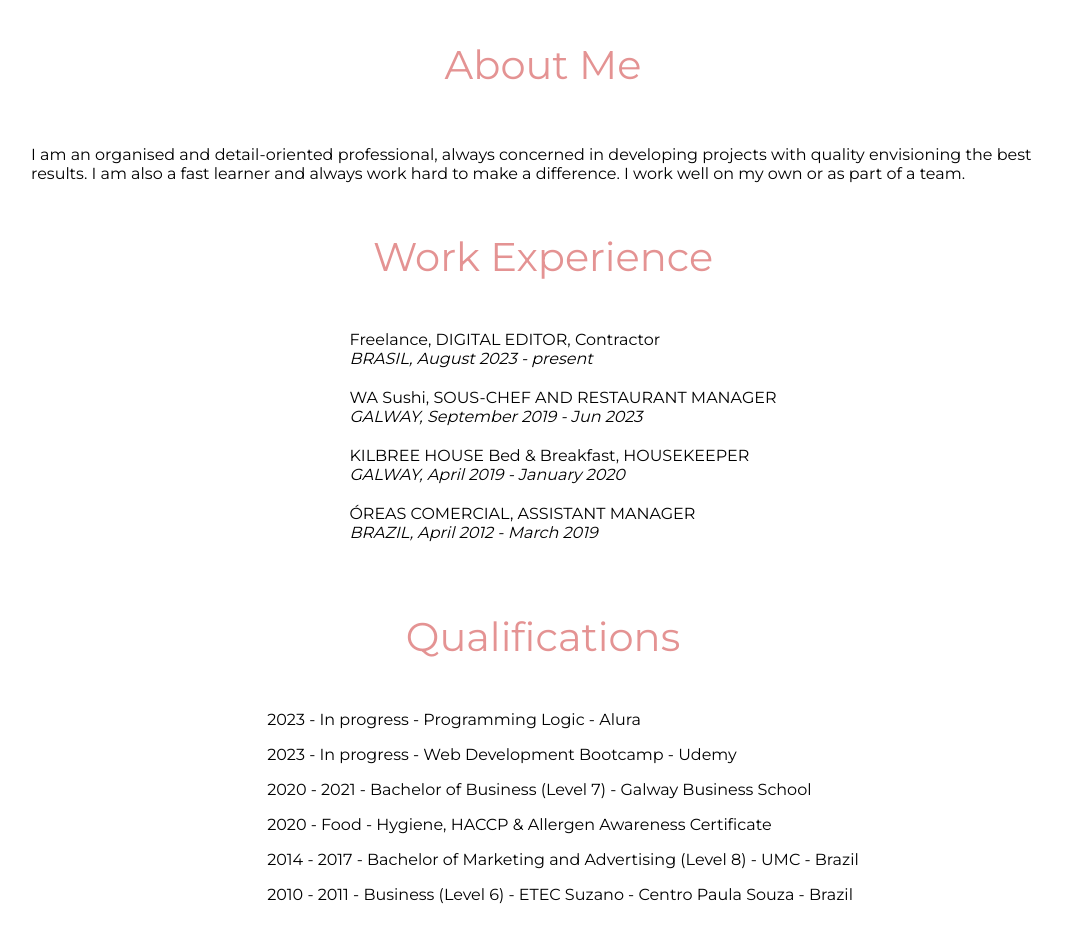
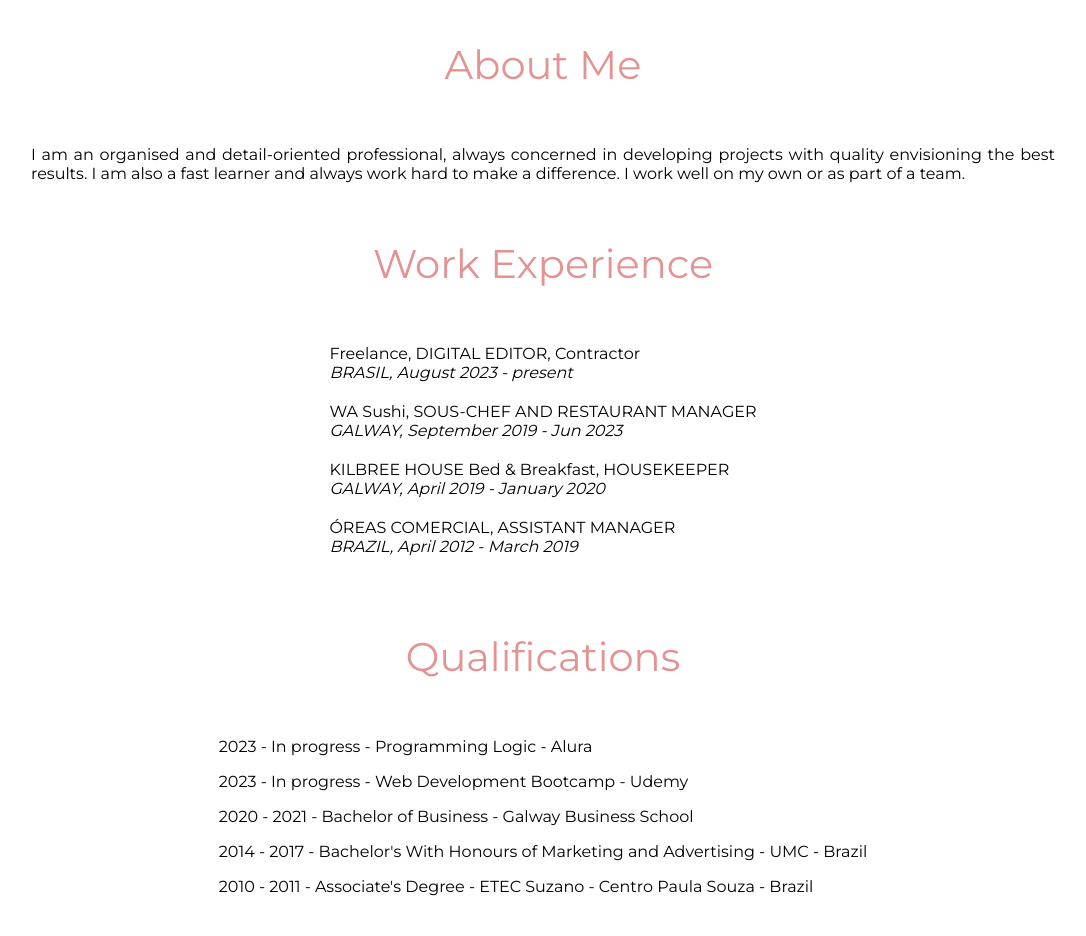
Before and after one commit to kimuramilena/personal-website, a plain HTML site: page about.html in a window 1280 px wide. Shown: the whole page, without its empty margins (97-1183 px from the left). Drawn offline with Linux system fonts and the light colour scheme.

Commit message:
Fixed margin and padding problems

```diff
--- a/about.html
+++ b/about.html
@@ -17,31 +17,25 @@
       href="https://fonts.googleapis.com/css2?family=Montserrat:wght@700&display=swap"
       rel="stylesheet"
     />
-    <link rel="preconnect" href="https://fonts.googleapis.com" />
+    <link rel="preconnect" href="https://fonts.googleapis.com"/>
     <link rel="preconnect" href="https://fonts.gstatic.com" crossorigin />
-    <link
-      href="https://fonts.googleapis.com/css2?family=Sacramento&display=swap"
-      rel="stylesheet"
-    />
-    <link rel="preconnect" href="https://fonts.googleapis.com" />
+    <link href="https://fonts.googleapis.com/css2?family=Sacramento&display=swap" rel="stylesheet"/>
+    <link rel="preconnect" href="https://fonts.googleapis.com"/>
     <link rel="preconnect" href="https://fonts.gstatic.com" crossorigin />
-    <link
-      href="https://fonts.googleapis.com/css2?family=Bad+Script&display=swap"
-      rel="stylesheet"
-    />
+    <link href="https://fonts.googleapis.com/css2?family=Bad+Script&display=swap" rel="stylesheet"/>
   </head>
   <body>
     <div class="container-about">
       <h2 class="description-about">About Me</h2>
 
-      <p>
+      <p class="p-about">
         I am an organised and detail-oriented professional, always concerned in
         developing projects with quality envisioning the best results. I am also
         a fast learner and always work hard to make a difference. I work well on
         my own or as part of a team.
       </p>
 
-      <h2>Work Experience</h2>
+      <h2 class="description-about">Work Experience</h2>
       <ul class="list-about">
         <li>
             Freelance, DIGITAL EDITOR, Contractor<br>
@@ -61,7 +55,7 @@
         </li>
       </ul>
 
-      <h2>Qualifications</h2>
+      <h2 class="description-about">Qualifications</h2>
       <ul class="list-about">
         <li class="list-about__list">
           2023 - In progress - Programming Logic - Alura
@@ -70,17 +64,14 @@
           2023 - In progress - Web Development Bootcamp - Udemy
         </li>
         <li class="list-about__list">
-          2020 - 2021 - Bachelor of Business (Level 7) - Galway Business School
+          2020 - 2021 - Bachelor of Business - Galway Business School
         </li>
         <li class="list-about__list">
-          2020 - Food - Hygiene, HACCP & Allergen Awareness Certificate
-        </li>
-        <li class="list-about__list">
-          2014 - 2017 - Bachelor of Marketing and Advertising (Level 8) - UMC -
+          2014 - 2017 - Bachelor's With Honours of Marketing and Advertising - UMC -
           Brazil
         </li>
         <li class="list-about__list">
-          2010 - 2011 - Business (Level 6) - ETEC Suzano - Centro Paula Souza -
+          2010 - 2011 - Associate's Degree - ETEC Suzano - Centro Paula Souza -
           Brazil
         </li>
       </ul>
--- a/style.css
+++ b/style.css
@@ -122,7 +122,8 @@ h2 {
   }
  /* ABOUT */
  .description-about{
-    margin: 1em 3em;
+    text-align: justify;
+    margin: 1em 1em;
  }
  .container-about{
     width: 80%;
@@ -134,8 +135,12 @@ h2 {
  }
  .list-about{
     list-style-type: none;
+    padding: 0;
+    text-align: justify;
  }
-
+ .p-about{
+    text-align: justify;
+}
  li {
     margin-bottom: 20px;
 }
```
